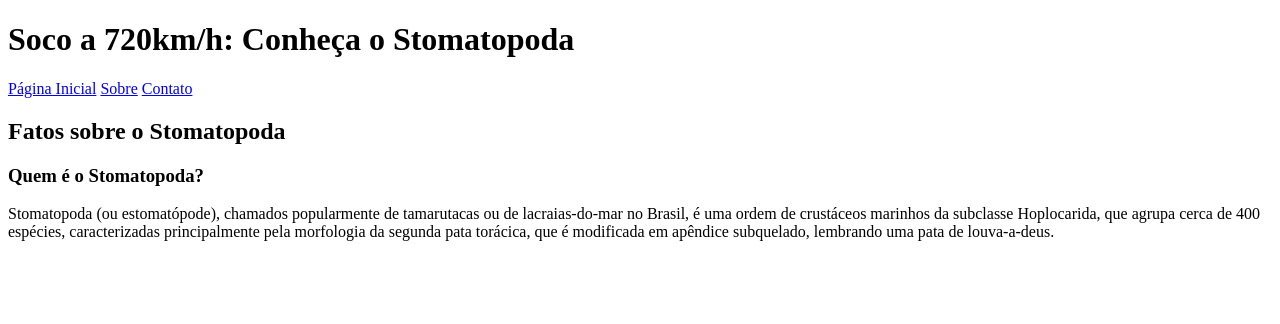
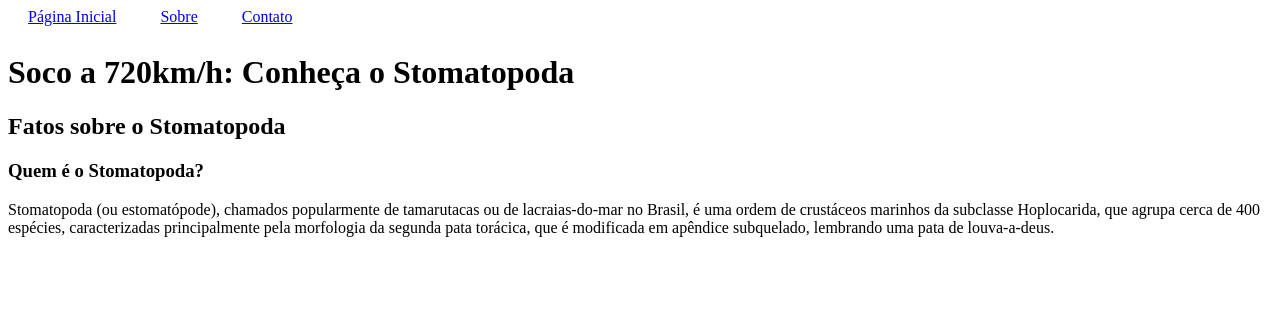
Before and after one commit to Arvo-palma/trybe-exercises, a plain HTML site: page exercises/introducao-a-html-e-css_4/exercicio_html_semantico.html in a window 1280 px wide. Shown: the top 324 px of the page. Drawn offline with Linux system fonts and the light colour scheme.

Commit message:
Corrige nome do arquivo CSS e coloca barra de navegação pra cima fixada

```diff
--- a/exercises/introducao-a-html-e-css_4/exercicio_html_semantico.html
+++ b/exercises/introducao-a-html-e-css_4/exercicio_html_semantico.html
@@ -3,16 +3,17 @@
   <head>
     <meta charset="UTF-8" />
     <meta name="viewport" content="width=device-width" />
+    <link rel="stylesheet" href="styles.css">
   </head>
   <body>
-    <header class="start">
-        <h1>Soco a 720km/h: Conheça o Stomatopoda</h1>
-    </header>
     <nav>
         <a href=".start">Página Inicial</a>
         <a href=".content">Sobre</a>
         <a href=".footer">Contato</a>
     </nav>
+    <header class="start">
+        <h1>Soco a 720km/h: Conheça o Stomatopoda</h1>
+    </header>
     <main>
         <article class="content">
             <h2>Fatos sobre o Stomatopoda</h2>
--- /dev/null
+++ b/exercises/introducao-a-html-e-css_4/styles.css
@@ -0,0 +1,13 @@
+nav {
+    position: fixed;
+    background-color: 523249;
+
+}
+
+nav a {
+    padding: 20px;
+}
+
+header {
+    padding-top: 25px;
+}
```
Also changed, not shown: exercises/introducao-a-html-e-css_4/style.css (deleted).
